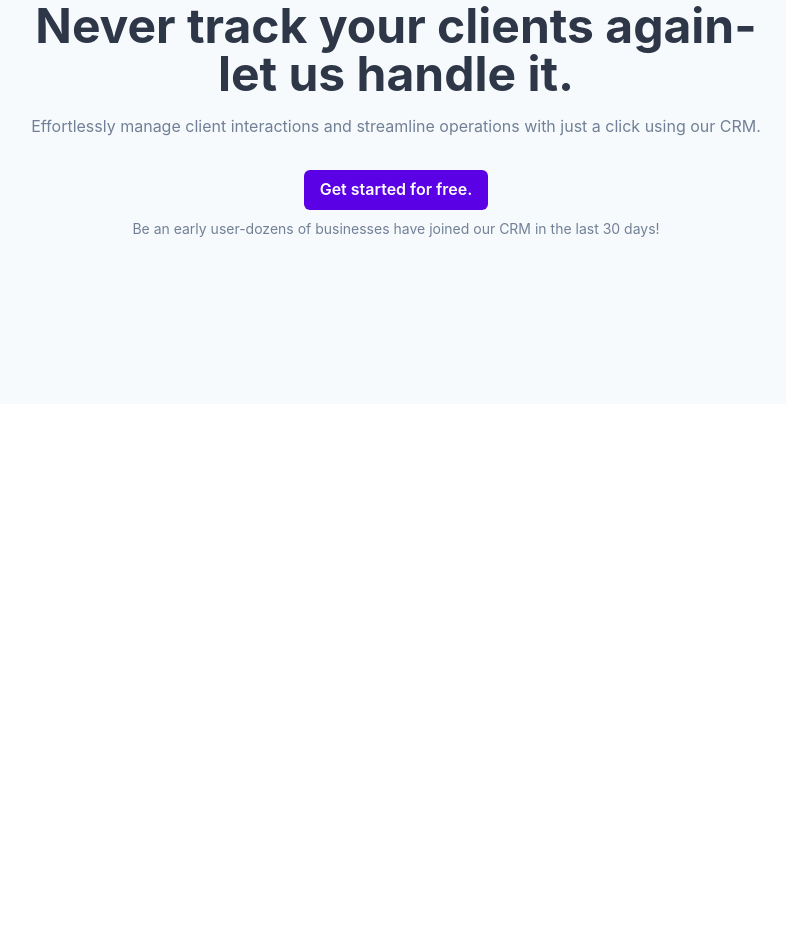
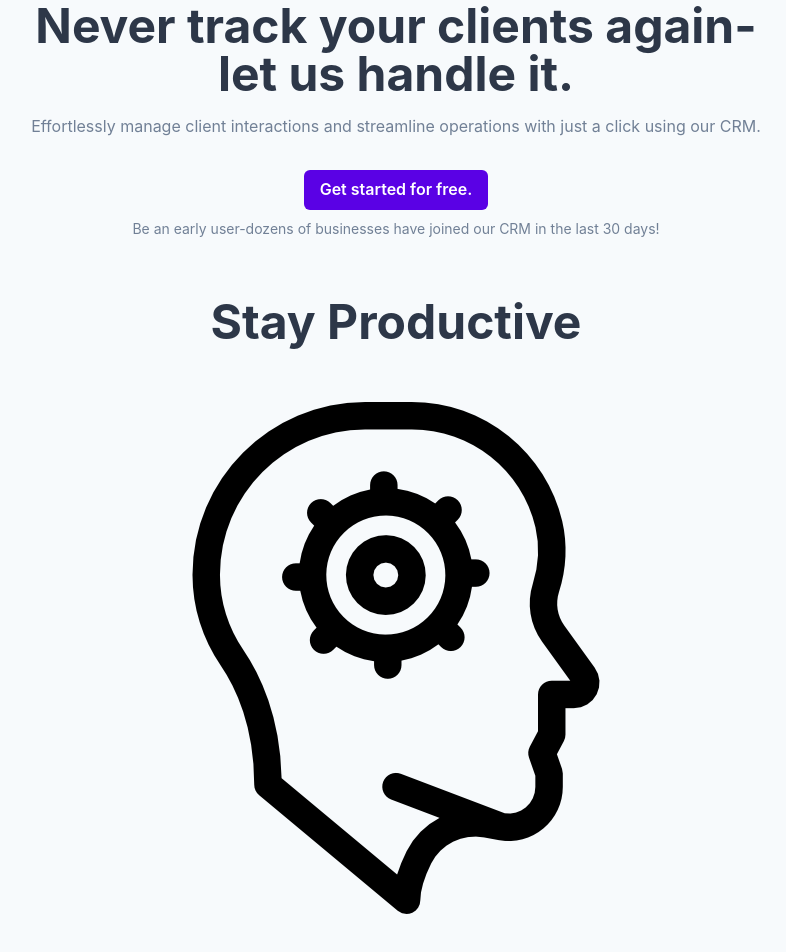
Before and after one commit to Hetp29/microCRM, a React (Create React App) app in the folder frontend/: page / in a window 1280 px wide. Shown: the part 244-1196 px from the top of the page, without its empty margins (244-1030 px from the left). Before the commit the page ends 800 px from the top, so only its background shows below. Built offline with nearby package versions, Linux system fonts and the light colour scheme.

Commit message:
Added Image section

```diff
--- a/frontend/src/App.tsx
+++ b/frontend/src/App.tsx
@@ -1,14 +1,26 @@
-import React from 'react';
+
 import { BrowserRouter as Router, Route, Routes } from 'react-router-dom';
 import Register from './components/Register';
 import { Box } from '@chakra-ui/react';
 import { HeroSection } from './components/HeroSection';
 import { Layout } from './components/Layout';
+import ImageSection from './components/ImageSection';
+
 
 const AppRoutes = () => {
   return (
     <Routes>
-      <Route path="/" element={<HeroSection />} />
+      <Route
+        path="/"
+        element={
+          <Box mb={2} >
+            <HeroSection  /> {/* Reduce margin-bottom */}
+            <Box mt={-114}> {/* Adjust margin-top to bring ImageSection up */}
+              <ImageSection />
+            </Box>
+          </Box>
+        }
+      />
       <Route path="/register" element={<Register />} />
     </Routes>
   );
--- a/frontend/src/components/HeroSection.tsx
+++ b/frontend/src/components/HeroSection.tsx
@@ -12,7 +12,7 @@ interface HeroSectionProps {}
 
 export const HeroSection: FunctionComponent<HeroSectionProps> = () => {
     return (
-        <Container maxW="container.lg">
+        <Container maxW="container.lg" mb={1} >
             <Center p={4} minHeight="70vh">
                 <VStack>
                     <Container maxW="container.md" textAlign="center">
--- /dev/null
+++ b/frontend/src/components/ImageSection.tsx
@@ -0,0 +1,22 @@
+import React from 'react';
+import { Box, Image, Heading } from '@chakra-ui/react';
+
+const ImageSection: React.FC = () => {
+    return (
+        <Box textAlign="center" mb={10} pt={1}>
+            <Heading size="2xl" mb={14} color="gray.700">
+                Stay Productive
+            </Heading>
+            <Box display="flex" justifyContent="center" alignItems="center">
+            <Image
+                src={`${process.env.PUBLIC_URL}/bannerForNow.png`}
+                alt="Description of the image"
+                maxWidth="100%"
+                height="auto"
+            />
+            </Box>
+        </Box>
+    );
+}
+
+export default ImageSection;
```
Also changed, not shown: frontend/public/bannerForNow.png (added).
